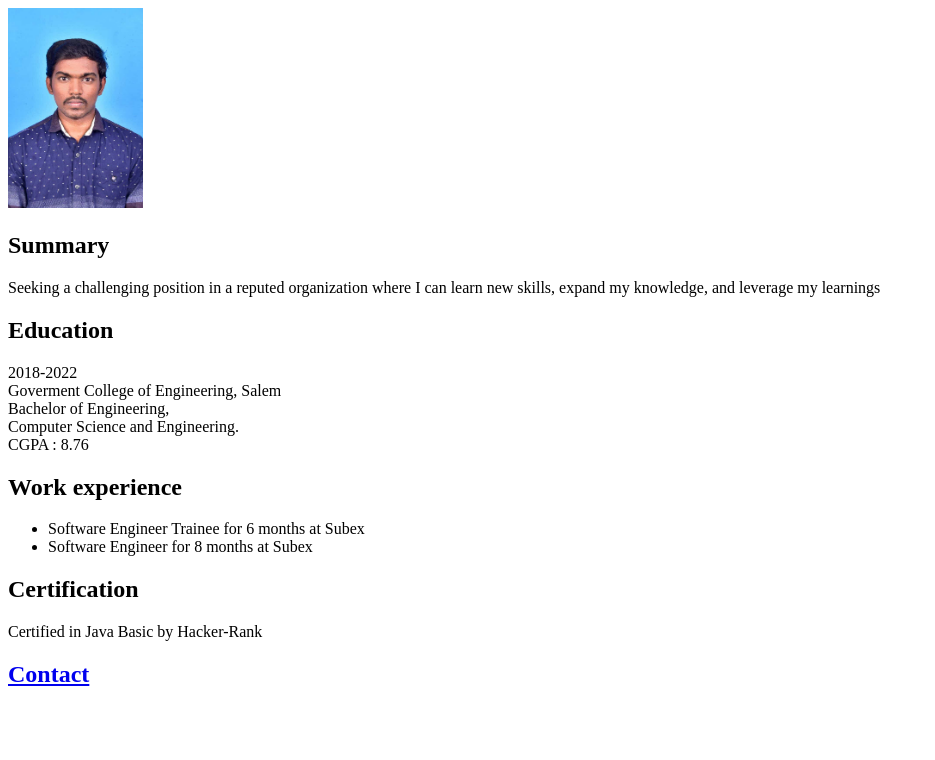
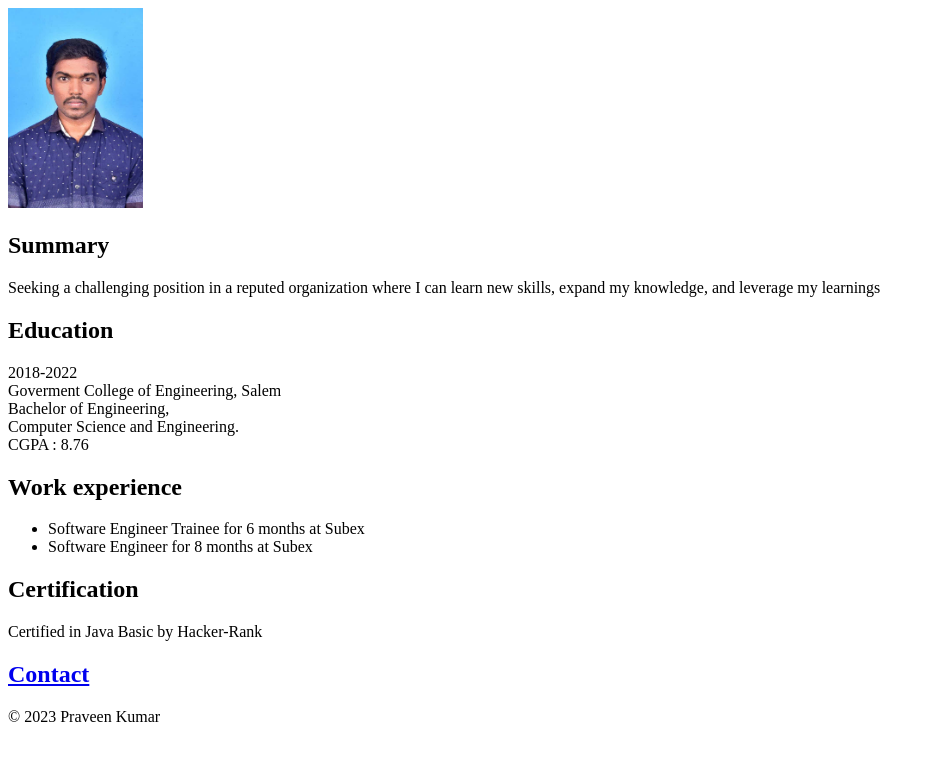
Before and after one commit to praveenkumarvgs/Resume, a plain HTML site: page index.html in a window 1280 px wide. Shown: the whole page, without its empty margins (0-935 px from the left). Drawn offline with Linux system fonts and the light colour scheme.

Commit message:
Update index.html

```diff
--- a/index.html
+++ b/index.html
@@ -24,5 +24,10 @@ CGPA : 8.76</p>
 <h2>Certification</h2>
 <p> Certified in Java Basic by Hacker-Rank</p>
 <h2><a href="./public/contact.html">Contact</a></h2>
+<footer>
+    <p>
+        © 2023 Praveen Kumar
+    </p>
+</footer>
 </body>
 </html>
```
